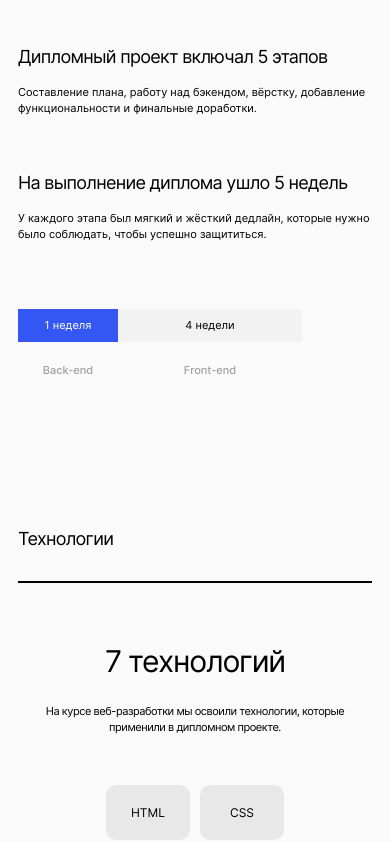
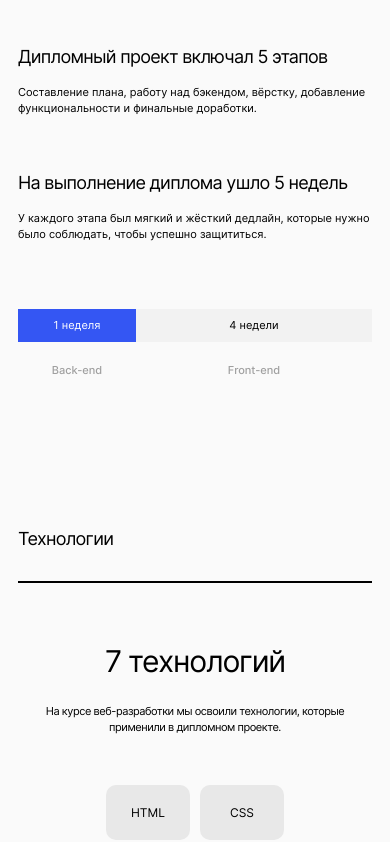
Before and after one commit to karinamaulitova/movies-explorer-frontend, a React (Create React App) app: page / in a window 390 px wide. Shown: the part 824-1666 px from the top of the page. Built offline with nearby package versions, Linux system fonts and the light colour scheme.

Commit message:
fix: duration bar adaptive

```diff
--- a/src/components/AboutProject/AboutProject.css
+++ b/src/components/AboutProject/AboutProject.css
@@ -85,7 +85,7 @@
 
   .about-project__duration-container {
     padding-top: 23px;
-    grid-template-columns: 140px 528px;
+    grid-template-columns: minmax(140px, 1fr) minmax(528px, 3fr);
   }
 }
 
@@ -117,7 +117,7 @@
 
   .about-project__duration-container {
     padding-top: 0;
-    grid-template-columns: 100px 184px;
+    grid-template-columns: minmax(100px, 1fr) minmax(184px, 2fr);
   }
 
   .about-project__duration-bar {
```
